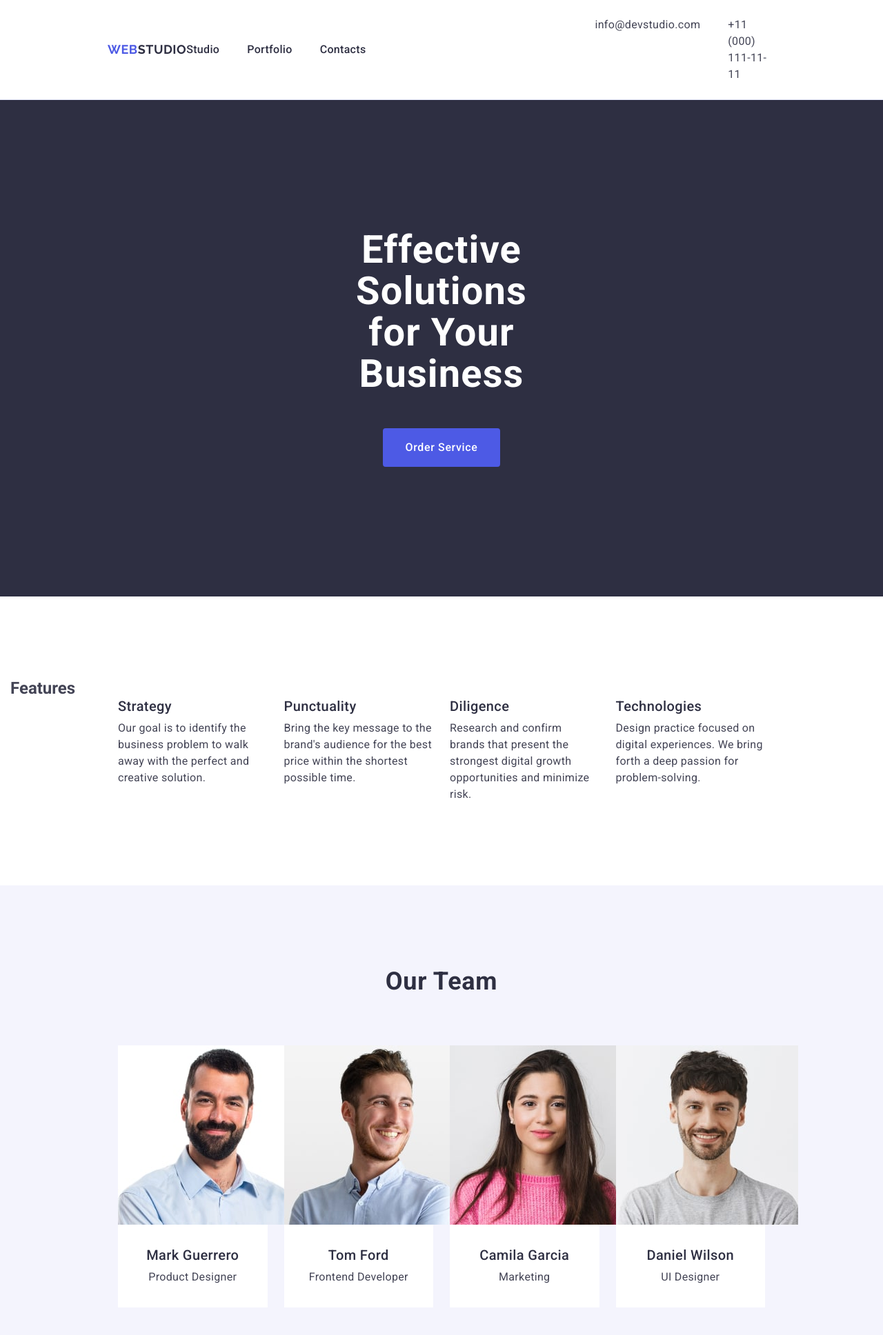
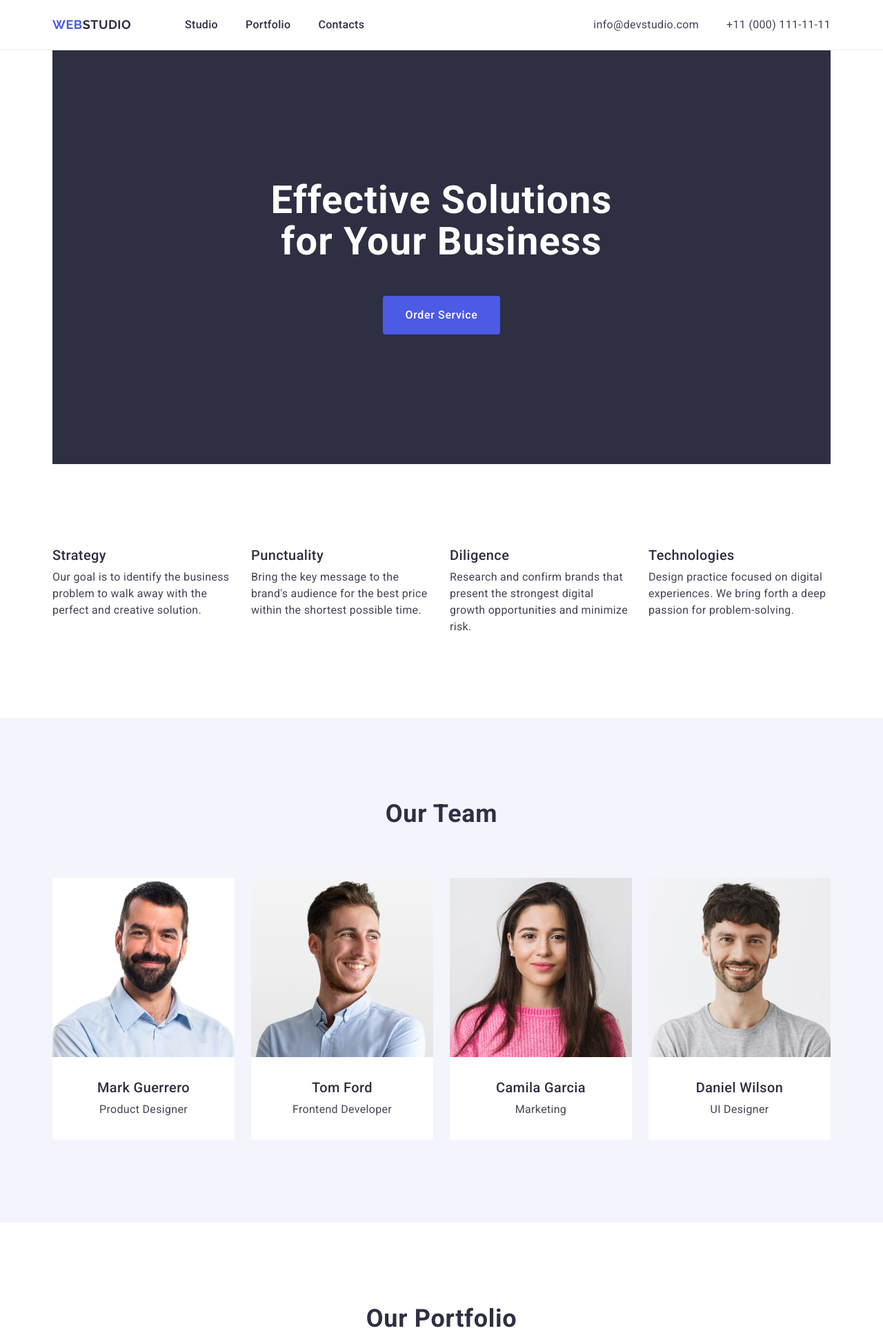
Before and after one commit to oshkurupii/goit-markup-hw-03, a plain HTML site: page index.html in a window 1280 px wide. Shown: the top 1936 px of the page at 69% size. Drawn offline with nearby package versions, Linux system fonts and the light colour scheme.

Commit message:
goit-markup-hw-03

```diff
--- a/css/styles.css
+++ b/css/styles.css
@@ -29,11 +29,10 @@ img {
 }
 
 .container {
-  width: 100%;
-  max-width: 1470px;
+  margin: 0px auto;
+  width: 1158px;
   padding-left: 15px;
   padding-right: 15px;
-  margin: 0px auto;
 }
 .section {
   padding-top: 120px;
@@ -55,7 +54,6 @@ img {
   background: var(--WHITE, #fff);
 }
 .header-container {
-  padding: 24px 156px;
   display: flex;
   gap: 332px;
   align-items: center;
@@ -74,6 +72,7 @@ img {
   line-height: 1.17; /* 116.667% */
   letter-spacing: 0.03em;
   text-transform: uppercase;
+  margin-right: 76px;
 }
 .header-logo-studio {
   color: #2e2f42;
@@ -83,6 +82,8 @@ img {
   gap: 40px;
 }
 .header-menu-item {
+  padding-top: 24px;
+  padding-bottom: 24px;
 }
 .header-menu-link {
   color: #2e2f42;
@@ -120,10 +121,12 @@ img {
 .hero-container {
   display: flex;
   flex-wrap: wrap;
+  flex-direction: column;
+  justify-content: center;
   background: var(--NAVY-BLUE, #2e2f42);
-  padding: 188px 472px;
+  padding: 188px 15px;
   gap: 48px;
-  justify-content: center;
+  align-items: center;
 }
 .hero-title {
   color: var(--WHITE, #fff);
@@ -137,6 +140,9 @@ img {
 }
 
 .hero-order-btn {
+  min-width: 169px;
+  height: 56px;
+  display: block;
   padding: 16px 32px;
   border-radius: 4px;
   background: #4d5ae5;
@@ -159,14 +165,16 @@ img {
 /* -----features------ */
 .features {
 }
+.visually-hidden {
+  position: fixed;
+  transform: scale(0);
+}
 .features-list {
   display: flex;
-  padding-left: 156px;
-  padding-right: 156px;
   gap: 24px;
 }
 .features-item {
-  width: 264px;
+  width: calc((100% - 72px) / 4);
 }
 .features-subtitle {
   color: #2e2f42;
@@ -200,22 +208,25 @@ img {
   letter-spacing: 0.02em;
   text-transform: capitalize;
   margin: 0 auto 72px;
-  text-transform: capitalize;
 }
 .team-list {
   display: flex;
   flex-wrap: wrap;
   gap: 24px;
-  padding-left: 156px;
-  padding-right: 156px;
 }
 .team-list-item {
   background-color: #ffffff;
-  width: calc((100% - 24px * 3) / 4);
+  width: calc((100% - 72px) / 4);
+  border-radius: 0px 0px 4px 4px;
 }
 .team-list-img {
   margin: 0 auto;
-  margin-bottom: 32px;
+  max-width: 264px;
+  width: 100%;
+}
+
+.team-section-content {
+  padding: 32px 0;
 }
 .team-list-subtitle {
   color: #2e2f42;
@@ -234,7 +245,6 @@ img {
   font-size: 16px;
   line-height: 1.5; /* 150% */
   letter-spacing: 0.02em;
-  margin-bottom: 32px;
 }
 /* ----------- */
 
@@ -256,11 +266,9 @@ img {
   display: flex;
   flex-wrap: wrap;
   gap: 48px 24px;
-  padding-left: 156px;
-  padding-right: 156px;
 }
 .portfolio-item {
-  width: calc((100% - 24px * 2) / 3);
+  width: calc((100% - 48px) / 3);
   display: flex;
   width: 360px;
   height: 420px;
@@ -279,7 +287,6 @@ img {
   flex-direction: column;
   justify-content: center;
   align-items: flex-start;
-  gap: 8px;
   align-self: stretch;
   padding-top: 32px;
   padding-bottom: 32px;
@@ -294,6 +301,7 @@ img {
   font-weight: 500;
   line-height: 1.2; /* 120% */
   letter-spacing: 0.02em;
+  margin-bottom: 8px;
 }
 .portfolio-list-text {
   color: inherit;
@@ -308,11 +316,11 @@ img {
 
 .footer {
   background: var(--NAVY-BLUE, #2e2f42);
-  padding-left: 156px;
   padding-bottom: 100px;
   padding-top: 100px;
 }
 .footer-logo {
+  display: inline-block;
   color: #4d5ae5;
   font-family: "Raleway", sans-serif;
   font-size: 18px;
@@ -320,6 +328,7 @@ img {
   line-height: 1.17; /* 116.667% */
   letter-spacing: 0.03em;
   text-transform: uppercase;
+  margin-bottom: 16px;
 }
 .footer-logo-studio {
   color: #f4f4fd;
@@ -330,7 +339,6 @@ img {
   font-size: 16px;
   line-height: 1.5; /* 150% */
   letter-spacing: 0.02em;
-  margin-top: 17.5px;
   width: 100%;
   max-width: 264px;
 }
--- a/index.html
+++ b/index.html
@@ -3,9 +3,6 @@
   <head>
     <meta charset="UTF-8" />
     <meta name="viewport" content="width=device-width, initial-scale=1.0" />
-    <link
-      rel="stylesheet"
-      href="node_modules/modern-normalize/modern-normalize.css" />
     <link rel="preconnect" href="https://fonts.googleapis.com" />
     <link rel="preconnect" href="https://fonts.gstatic.com" crossorigin />
     <link
@@ -61,9 +58,11 @@
     <!-- main -->
     <main class="main">
       <section class="hero">
-        <div class="container hero-container">
+        <div class="container">
+          <div class="hero-container">
             <h1 class="hero-title">Effective Solutions for Your Business</h1>
             <button type="button" class="hero-order-btn">Order Service</button>
+          </div>
         </div>
       </section>
       <section class="features section">
@@ -112,8 +111,10 @@
                 width="264"
                 height="260"
                 class="team-list-img" />
+              <div class="team-section-content">
                 <h3 class="team-list-subtitle">Mark Guerrero</h3>
                 <p class="team-list-text">Product Designer</p>
+              </div>
             </li>
             <li class="team-list-item">
               <img
@@ -122,8 +123,10 @@
                 width="264"
                 height="260"
                 class="team-list-img" />
+              <div class="team-section-content">
                 <h3 class="team-list-subtitle">Tom Ford</h3>
                 <p class="team-list-text">Frontend Developer</p>
+              </div>
             </li>
             <li class="team-list-item">
               <img
@@ -132,8 +135,10 @@
                 width="264"
                 height="260"
                 class="team-list-img" />
+              <div class="team-section-content">
                 <h3 class="team-list-subtitle">Camila Garcia</h3>
                 <p class="team-list-text">Marketing</p>
+              </div>
             </li>
             <li class="team-list-item">
               <img
@@ -142,8 +147,10 @@
                 width="264"
                 height="260"
                 class="team-list-img" />
+              <div class="team-section-content">
                 <h3 class="team-list-subtitle">Daniel Wilson</h3>
                 <p class="team-list-text">UI Designer</p>
+              </div>
             </li>
           </ul>
         </div>
```
Lines whose indentation alone changed are shown as unchanged.
